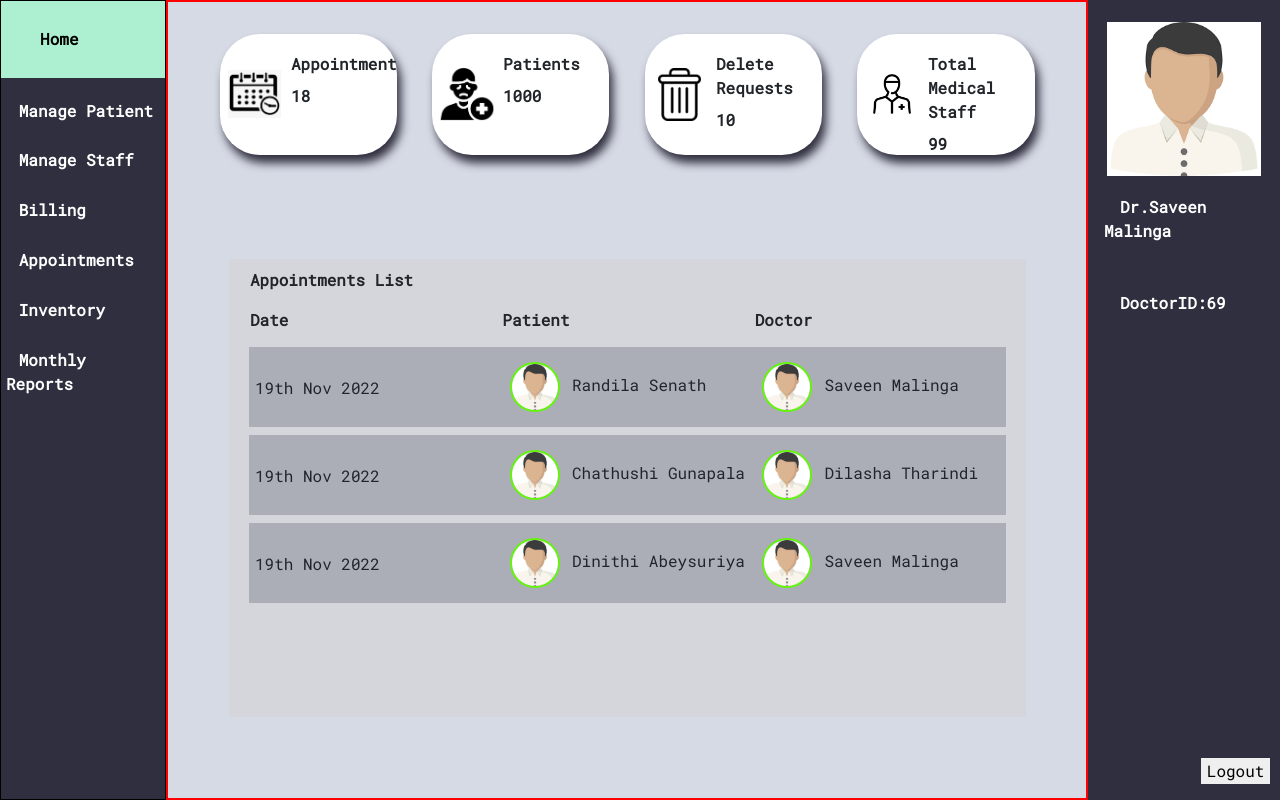
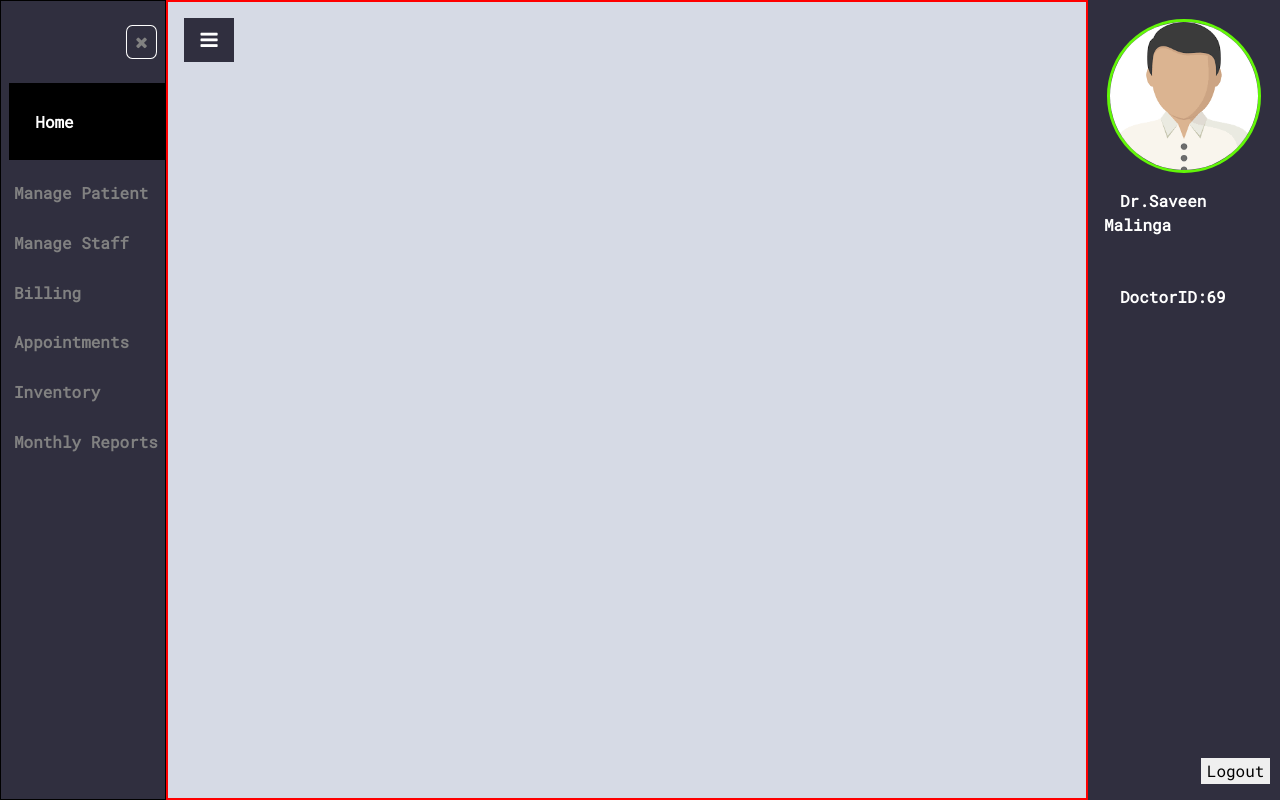
Before and after one commit to Randila/Project-Aid, a PHP site: page /dashboard.html in a window 1280 px wide. Run offline with PHP 8.4, Linux system fonts and the light colour scheme; lists and menus that the app fills with data are empty.

Commit message:
23rd Nov Night

```diff
--- a/Final Try/dashboard.css
+++ b/Final Try/dashboard.css
@@ -11,30 +11,89 @@
     margin: 0;
     padding: 0;
     position: fixed;
+    /* left: 0%;
+    transform: translate(-50%); */
+    contain: content;
 }
 
-.sidebar * {
+
+/* .sidebar:hover {
+    transform: translate(0%);
+    transition: 0.3s;
+} */
+
+.sidebar p {
     display: block;
     padding: 3%;
-    color: white;
+    color: rgb(129, 129, 129);
     text-decoration: none;
-    text-indent: 1vw;
+    /* text-indent: 1vw; */
+    margin-left: 1vh;
+    cursor: pointer;
 }
 
-.sidebar *.active {
-    background-color: rgb(173, 239, 209);
-    color: black;
+.sidebar p.active {
+    /* background-color: rgb(173, 239, 209); */
+    background-color: black;
+    color: white;
     padding: 16%;
+    animation: colorswitch 1s;
 }
 
-.sidebar *:hover:not(.active) {
-    background-color: #555;
+.sidebar i {
+    background-color: rgb(48, 47, 63);
+    display: block;
+    padding: 5%;
+    width: fit-content;
+    color: rgb(129, 129, 129);
+    margin-left: 95%;
+    transform: translate(-100%);
+    border: 1px solid white;
+    border-radius: 20%;
+}
+
+.sidebar i:hover {
+    border: 1px solid rgb(129, 129, 129);
     color: white;
-    padding: 10%;
+}
+
+@keyframes colorswitch {
+    from {
+        background-color: rgb(48, 47, 63);
+    }
+    to {
+        background-color: black;
+    }
+}
+
+@keyframes indent {
+    from {
+        text-indent: 0;
+    }
+    to {
+        text-indent: 2vh;
+    }
+}
+
+.sidebar p:hover:not(.active) {
+    /* background-color: #555; */
+    color: white;
+    /* padding: 10%; */
+    animation: indent 1s;
+}
+
+.hamburgerIcon {
+    background-color: rgb(48, 47, 63);
+    border: none;
+    color: white;
+    padding: 12px 16px;
+    font-size: 20px;
+    cursor: pointer;
 }
 
 .content {
     margin-left: 13%;
+    margin-right: 15%;
     border: 2px solid red;
     width: 72%;
     height: 100%;
@@ -53,6 +112,7 @@
     width: 100%;
     padding-top: 5vh;
     padding: 2vh;
+    animation: fadeEffect 1s;
 }
 
 .catThree {
@@ -75,19 +135,26 @@
     left: 85%;
     transform: translate(0%, 0%);
     background-color: rgb(48, 47, 63);
+    z-index: 1;
 }
 
 .userImg {
     /* border: 4px solid white; */
     width: 80%;
-    min-height: 20%;
+    /* min-height: 20%; */
     max-height: fit-content;
     margin: auto;
     margin-top: 10%;
-    background-image: url("src/userimage.png");
+    /* background-image: url("src/userimage.png");
     background-repeat: no-repeat;
     background-size: contain;
-    background-position: center;
+    background-position: center; */
+}
+
+.loggedinuserImg {
+    width: 100%;
+    border-radius: 50%;
+    border: 3px solid rgb(98, 246, 8);
 }
 
 .rightDiv p {
@@ -201,3 +268,12 @@
 .appointmentsTable p {
     display: inline;
 }
+
+@keyframes fadeEffect {
+    from {
+        opacity: 0;
+    }
+    to {
+        opacity: 1;
+    }
+}
--- a/Final Try/dashboard.html
+++ b/Final Try/dashboard.html
@@ -5,8 +5,12 @@
     <script src="https://cdn.jsdelivr.net/npm/jquery@3.6.0/dist/jquery.slim.min.js"></script>
     <script src="https://cdn.jsdelivr.net/npm/popper.js@1.16.1/dist/umd/popper.min.js"></script>
     <script src="https://cdn.jsdelivr.net/npm/bootstrap@4.6.1/dist/js/bootstrap.bundle.min.js"></script>
+    <link rel="stylesheet" href="https://cdnjs.cloudflare.com/ajax/libs/font-awesome/4.7.0/css/font-awesome.min.css">
     <link rel="stylesheet" href="dashboard.css">
 
+    <!-- webpage icon -->
+    <link rel="icon" type="image/x-icon" href="src/logoSquare.png">
+    <!-- webpage icon -->
 
     <!-- imported font -->
 
@@ -21,7 +25,11 @@
 </head>
 
 <body>
-    <div id="myDIV" class="sidebar">
+
+    <div id="myDIV" class="sidebar" id="sideNavbar">
+        <br>
+        <i id="closeBtn" class="fa fa-close"></i>
+        <br>
         <p class="slideSelect active" id="Home">Home</p>
         <p class="slideSelect" id="Manage Patient">Manage Patient</p>
         <p class="slideSelect" id="Manage Staff">Manage Staff</p>
@@ -29,9 +37,10 @@
         <p class="slideSelect" id="Appointments">Appointments</p>
         <p class="slideSelect" id="Inventory">Inventory</p>
         <p class="slideSelect" id="Monthly Reports">Monthly Reports</p>
+
     </div>
     <div id="contentDiv" class="content">
-        <div class="catTwo" style="display: block;" id="Homediv">
+        <div class="catTwo" style="display: none;" id="Homediv">
             <div class="tileHolder">
                 <div class="homeTile">
                     <div class="tileinner" style="background-image: url('src/appointments.png');"></div>
@@ -201,8 +210,10 @@
                 </div>
             </div>
         </div>
-        <div class="catTwo" style="display: none;" id="Manage Staffdiv">
-            <p>staff</p>
+        <div class="catTwo" style="display: block;" id="Manage Staffdiv">
+            <button class="hamburgerIcon">
+                <i class="fa fa-bars"></i>
+            </button>
         </div>
         <div class="catTwo" style="display: none;" id="Billingdiv">
             <p>Bill</p>
@@ -221,7 +232,7 @@
     </div>
     <div class="rightDiv ">
         <div class="userImg">
-
+            <img src="src/userimage.png" alt="" class="loggedinuserImg">
         </div>
         <p>
             Dr.Saveen Malinga
@@ -321,9 +332,10 @@
 </script>
 
 <script>
-    function bonk() {
-        document.getElementById("test").style.display = "block";
-    }
+    var closebtn = document.getElementById("closeBtn");
+    closebtn.addEventListener("click", function() {
+        document.getElementById("sideNavbar").style.width = "0";
+    });
 </script>
 
 </html>
```
Also changed, not shown: Final Try/test.html (+45 -2 lines), Final Try/src/logoSquare.png (added).
